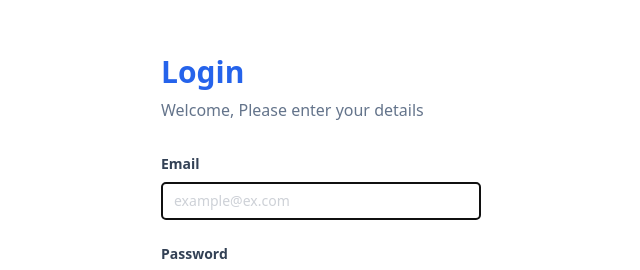
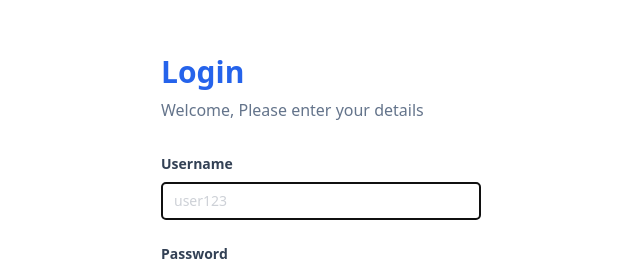
Before and after one commit to fikiap23/belajar_reactjs_vite, a React (Vite) app: page /login in a window 1280 px wide. Shown: the part 168-438 px from the top of the page, without its empty margins (319-959 px from the left). Built offline with nearby package versions, Linux system fonts and the light colour scheme.

Commit message:
post api dengan axios

```diff
--- a/package.json
+++ b/package.json
@@ -11,6 +11,7 @@
   },
   "dependencies": {
     "axios": "^1.4.0",
+    "jwt-decode": "^3.1.2",
     "prop-types": "^15.8.1",
     "react": "^18.2.0",
     "react-dom": "^18.2.0",
--- a/src/components/Fragments/FormLogin.jsx
+++ b/src/components/Fragments/FormLogin.jsx
@@ -1,33 +1,48 @@
-import { useEffect } from 'react'
+import { useEffect, useState } from 'react'
 import { useRef } from 'react'
+import { login } from '../../services/auth.service'
 import Button from '../Elements/Button'
 import InputForm from '../Elements/Input'
 const FromLogin = () => {
+  const [loginFailed, setLoginFailed] = useState('')
   const handlerLogin = (even) => {
     even.preventDefault()
-    localStorage.setItem('email', even.target.email.value)
-    localStorage.setItem('password', even.target.password.value)
-    console.log(even.target.email.value)
-    console.log(even.target.password.value)
-    console.log('login')
-    window.location.href = '/products'
+    // localStorage.setItem('username', even.target.username.value)
+    // localStorage.setItem('password', even.target.password.value)
+    // console.log(even.target.username.value)
+    // console.log(even.target.password.value)
+    // console.log('login')
+    // window.location.href = '/products'
+    const data = {
+      username: even.target.username.value,
+      password: even.target.password.value,
+    }
+    login(data, (status, res) => {
+      if (status) {
+        localStorage.setItem('token', res)
+        window.location.href = '/products'
+      } else {
+        setLoginFailed(res.response.data)
+        console.log(res.response.data)
+      }
+    })
   }
 
-  const emailRef = useRef(null)
+  const usernameRef = useRef(null)
   useEffect(() => {
-    emailRef.current.focus()
+    usernameRef.current.focus()
   }, [])
   return (
     <form onSubmit={handlerLogin}>
       <div className="mb-6">
         <InputForm
-          label="Email"
-          placeholder="example@ex.com"
-          type="email"
-          id="email"
-          name="email"
-          htmlfor="email"
-          ref={emailRef}
+          label="Username"
+          placeholder="user123"
+          type="text"
+          id="username"
+          name="username"
+          htmlfor="username"
+          ref={usernameRef}
         />
         <InputForm
           label="Password"
@@ -41,6 +56,9 @@ const FromLogin = () => {
       <Button classname="bg-blue-600 w-full" type="submit">
         Login
       </Button>
+      {loginFailed && (
+        <p className="text-red-600 text-center mt-5">{loginFailed}</p>
+      )}
     </form>
   )
 }
--- a/src/components/Pages/products.jsx
+++ b/src/components/Pages/products.jsx
@@ -1,18 +1,27 @@
 import { Fragment, useState, useEffect, useRef } from 'react'
+import { getUsername } from '../../services/auth.service'
 import { getProducts } from '../../services/product.service'
 import Button from '../Elements/Button'
 import CardProduct from '../Fragments/CardProduct'
-
-const email = localStorage.getItem('email')
 
 const ProductsPage = () => {
   const [cart, setCart] = useState([])
   const [totalPrice, setTotalPrice] = useState(0)
   const [products, setProducts] = useState([])
+  const [username, setUsername] = useState('')
 
   // didMount
   useEffect(() => {
     setCart(JSON.parse(localStorage.getItem('cart')) || [])
+  }, [])
+
+  useEffect(() => {
+    const token = localStorage.getItem('token')
+    if (token) {
+      setUsername(getUsername(token))
+    } else {
+      window.location.href = '/login'
+    }
   }, [])
 
   // didUpdate
@@ -34,8 +43,7 @@ const ProductsPage = () => {
   })
 
   const handlerLogout = () => {
-    localStorage.removeItem('email')
-    localStorage.removeItem('password')
+    localStorage.removeItem('token')
     window.location.href = '/login'
   }
 
@@ -64,7 +72,7 @@ const ProductsPage = () => {
   return (
     <Fragment>
       <div className="flex justify-end h-16 bg-blue-600 text-white items-center px-10 mb-5">
-        <p>{email}</p>
+        <p>{username}</p>
         <Button classname="bg-red-600 ml-5" onClick={handlerLogout}>
           Logout
         </Button>
--- /dev/null
+++ b/src/services/auth.service.js
@@ -0,0 +1,18 @@
+import axios from 'axios'
+import jwt_decode from 'jwt-decode'
+
+export const login = async (data, callback) => {
+  axios
+    .post('https://fakestoreapi.com/auth/login', data)
+    .then((res) => {
+      callback(true, res.data.token)
+    })
+    .catch((err) => {
+      callback(false, err)
+    })
+}
+
+export const getUsername = (token) => {
+  const decoded = jwt_decode(token)
+  return decoded.user
+}
```
Also changed, not shown: 1 other file (tests, documents, lock files or other folders).
